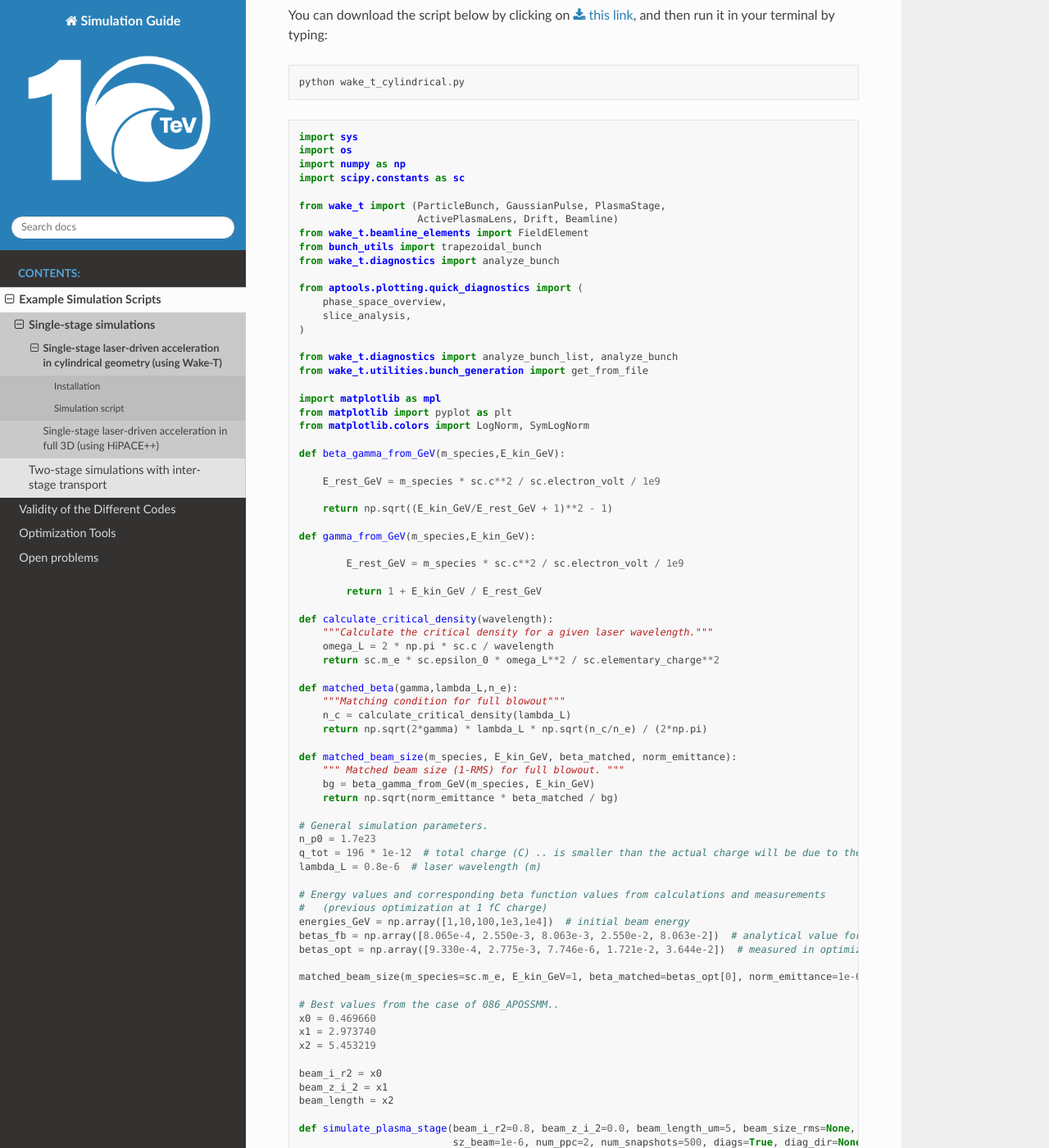
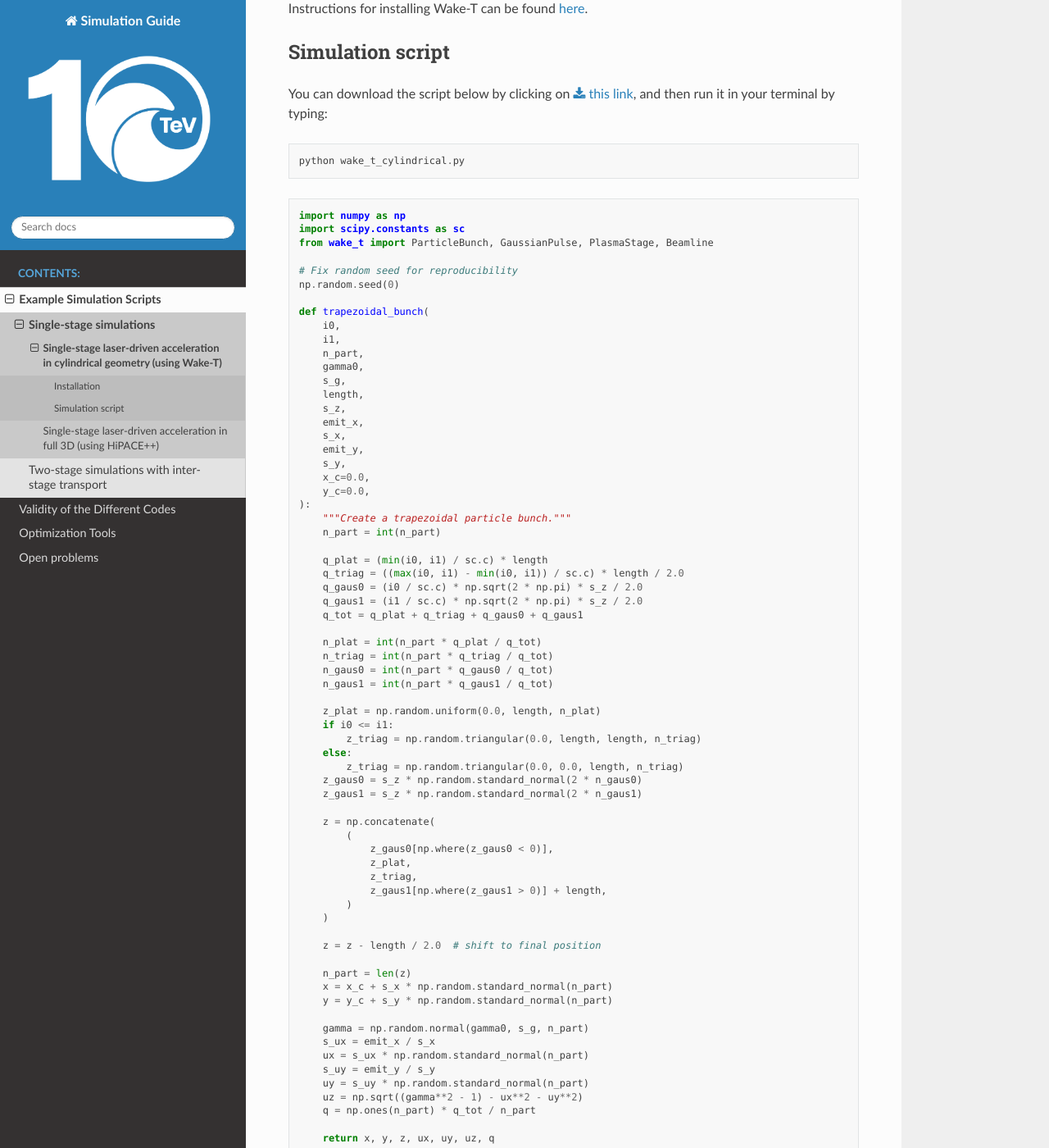
Before and after one commit to 10TeV-wakefield-collider/simulation_guide, a Sphinx documentation site: the page built from docs/example_simulations/single_stage/wake_t_cylindrical.rst, in a window 1280 px wide and 1400 px high, scrolled down 518 px. Shown: the whole window at 82% size. Built offline with Sphinx 7.4.7 and the Read the Docs theme 3.1.0, drawn with Linux system fonts in a browser that asks for light colours; some of the changed text lies outside the part shown.

Commit message:
Update simulation script

```diff
--- a/docs/example_simulations/single_stage/wake_t_cylindrical.py
+++ b/docs/example_simulations/single_stage/wake_t_cylindrical.py
@@ -1,47 +1,84 @@
-import sys
-import os
 import numpy as np
 import scipy.constants as sc
+from wake_t import ParticleBunch, GaussianPulse, PlasmaStage, Beamline
 
-from wake_t import (ParticleBunch, GaussianPulse, PlasmaStage,
-                    ActivePlasmaLens, Drift, Beamline)
-from wake_t.beamline_elements import FieldElement
-from bunch_utils import trapezoidal_bunch
-from wake_t.diagnostics import analyze_bunch
+# Fix random seed for reproducibility
+np.random.seed(0)
 
-from aptools.plotting.quick_diagnostics import (
-    phase_space_overview,
-    slice_analysis,
-)
+def trapezoidal_bunch(
+    i0,
+    i1,
+    n_part,
+    gamma0,
+    s_g,
+    length,
+    s_z,
+    emit_x,
+    s_x,
+    emit_y,
+    s_y,
+    x_c=0.0,
+    y_c=0.0,
+):
+    """Create a trapezoidal particle bunch."""
+    n_part = int(n_part)
 
-from wake_t.diagnostics import analyze_bunch_list, analyze_bunch
-from wake_t.utilities.bunch_generation import get_from_file
+    q_plat = (min(i0, i1) / sc.c) * length
+    q_triag = ((max(i0, i1) - min(i0, i1)) / sc.c) * length / 2.0
+    q_gaus0 = (i0 / sc.c) * np.sqrt(2 * np.pi) * s_z / 2.0
+    q_gaus1 = (i1 / sc.c) * np.sqrt(2 * np.pi) * s_z / 2.0
+    q_tot = q_plat + q_triag + q_gaus0 + q_gaus1
 
-import matplotlib as mpl
-from matplotlib import pyplot as plt
-from matplotlib.colors import LogNorm, SymLogNorm
+    n_plat = int(n_part * q_plat / q_tot)
+    n_triag = int(n_part * q_triag / q_tot)
+    n_gaus0 = int(n_part * q_gaus0 / q_tot)
+    n_gaus1 = int(n_part * q_gaus1 / q_tot)
+
+    z_plat = np.random.uniform(0.0, length, n_plat)
+    if i0 <= i1:
+        z_triag = np.random.triangular(0.0, length, length, n_triag)
+    else:
+        z_triag = np.random.triangular(0.0, 0.0, length, n_triag)
+    z_gaus0 = s_z * np.random.standard_normal(2 * n_gaus0)
+    z_gaus1 = s_z * np.random.standard_normal(2 * n_gaus1)
+
+    z = np.concatenate(
+        (
+            z_gaus0[np.where(z_gaus0 < 0)],
+            z_plat,
+            z_triag,
+            z_gaus1[np.where(z_gaus1 > 0)] + length,
+        )
+    )
+
+    z = z - length / 2.0  # shift to final position
+
+    n_part = len(z)
+    x = x_c + s_x * np.random.standard_normal(n_part)
+    y = y_c + s_y * np.random.standard_normal(n_part)
+
+    gamma = np.random.normal(gamma0, s_g, n_part)
+    s_ux = emit_x / s_x
+    ux = s_ux * np.random.standard_normal(n_part)
+    s_uy = emit_y / s_y
+    uy = s_uy * np.random.standard_normal(n_part)
+    uz = np.sqrt((gamma**2 - 1) - ux**2 - uy**2)
+    q = np.ones(n_part) * q_tot / n_part
+
+    return x, y, z, ux, uy, uz, q
 
 def beta_gamma_from_GeV(m_species,E_kin_GeV):
-
     E_rest_GeV = m_species * sc.c**2 / sc.electron_volt / 1e9
-
     return np.sqrt((E_kin_GeV/E_rest_GeV + 1)**2 - 1)
 
 def gamma_from_GeV(m_species,E_kin_GeV):
-
-        E_rest_GeV = m_species * sc.c**2 / sc.electron_volt / 1e9
-
-        return 1 + E_kin_GeV / E_rest_GeV
+    E_rest_GeV = m_species * sc.c**2 / sc.electron_volt / 1e9
+    return 1 + E_kin_GeV / E_rest_GeV
 
 def calculate_critical_density(wavelength):
     """Calculate the critical density for a given laser wavelength."""
     omega_L = 2 * np.pi * sc.c / wavelength
     return sc.m_e * sc.epsilon_0 * omega_L**2 / sc.elementary_charge**2
-
-def matched_beta(gamma,lambda_L,n_e):
-    """Matching condition for full blowout"""
-    n_c = calculate_critical_density(lambda_L)
-    return np.sqrt(2*gamma) * lambda_L * np.sqrt(n_c/n_e) / (2*np.pi)
 
 def matched_beam_size(m_species, E_kin_GeV, beta_matched, norm_emittance):
     """ Matched beam size (1-RMS) for full blowout. """
@@ -58,23 +95,17 @@ lambda_L = 0.8e-6  # laser wavelength (m)
 energies_GeV = np.array([1,10,100,1e3,1e4])  # initial beam energy
 betas_fb = np.array([8.065e-4, 2.550e-3, 8.063e-3, 2.550e-2, 8.063e-2])  # analytical value for full blowout
 betas_opt = np.array([9.330e-4, 2.775e-3, 7.746e-6, 1.721e-2, 3.644e-2])  # measured in optimization study
-
 matched_beam_size(m_species=sc.m_e, E_kin_GeV=1, beta_matched=betas_opt[0], norm_emittance=1e-6)
 
 # Best values from the case of 086_APOSSMM..
-x0 = 0.469660
-x1 = 2.973740
-x2 = 5.453219
-
-beam_i_r2 = x0
-beam_z_i_2 = x1
-beam_length = x2
+beam_i_r2 = 0.469660
+beam_z_i_2 = 2.973740
+beam_length = 5.453219
 
 def simulate_plasma_stage(beam_i_r2=0.8, beam_z_i_2=0.0, beam_length_um=5, beam_size_rms=None,
-                          sz_beam=1e-6, num_ppc=2, num_snapshots=500, diags=True, diag_dir=None, show_progress_bar=False):
+                          sz_beam=1e-6, num_ppc=2, num_snapshots=500, diags=True, show_progress_bar=False):
     # Laser parameters
     # ----------------
-
     a_0 = 2.36
     w_0 = 36e-6
     tau_fwhm = 7.33841e-14 * np.sqrt(2.0 * np.log(2))  # FWHM in intensity
@@ -94,10 +125,9 @@ def simulate_plasma_stage(beam_i_r2=0.8, beam_z_i_2=0.0, beam_length_um=5, beam_
     i1_beam = 2 * beam_i_r1 * i_avg
     i2_beam = 2 * beam_i_r2 * i_avg
 
-    n_part = 50000  # MG: originally 50k but yielded spiky phase space
+    n_part = 50000
     gamma_beam = gamma_from_GeV(m_species=sc.electron_mass, E_kin_GeV=energies_GeV[i])  # calculate beam gamma
     ene_sp = 0.1  # energy spread in %
-    # making a change here back to the original
     sz0 = sz_beam  # gaussian decay
     n_emitt_x = 1e-6
     n_emitt_y = 1e-6
@@ -110,7 +140,7 @@ def simulate_plasma_stage(beam_i_r2=0.8, beam_z_i_2=0.0, beam_length_um=5, beam_
         sx0 = beam_size_rms
         sy0 = beam_size_rms
 
-    # Generate bunch (already controls numpy seed for reproducibilty)
+    # Generate bunch
     x, y, z, ux, uy, uz, q = trapezoidal_bunch(
         i1_beam,
         i2_beam,
@@ -123,8 +153,6 @@ def simulate_plasma_stage(beam_i_r2=0.8, beam_z_i_2=0.0, beam_length_um=5, beam_
         s_x=sx0,
         emit_y=n_emitt_y,
         s_y=sy0,
-        zf=0.0,
-        tf=0.0,
     )
 
     z -= l_beam / 2 + z_beam  # shift the longitudinal beam position away from the driver
@@ -134,7 +162,6 @@ def simulate_plasma_stage(beam_i_r2=0.8, beam_z_i_2=0.0, beam_length_um=5, beam_
     # Plasma density profile
     # ----------------------
     l_plateau = 28.0e-2 # (m)  # SH change for short test
-    l_plasma = l_plateau
 
     # Determine guiding channel.
     r_e = sc.e**2 / (4.0 * np.pi * sc.epsilon_0 * sc.m_e * sc.c**2)
@@ -177,7 +204,7 @@ def simulate_plasma_stage(beam_i_r2=0.8, beam_z_i_2=0.0, beam_length_um=5, beam_
     kp = 2 * np.pi * np.sqrt(n_e_n_c) / lambda_L
     kpdz_inv = 40 # 1 / (kp * dz), resolution parameter where typically 20 - 40 is good
     #dz = tau_fwhm / 40 * sc.c  # 1 / (kp * dz) is about 20 in case 7.33841e-14 * np.sqrt(2.0 * np.log(2))
-    dz = 1 / kpdz_inv / kp  # MG: next step: make avariable with respect to beam length
+    dz = 1 / kpdz_inv / kp
     nr = int(r_max / dr)
     nz = int(l_box / dz)
     laser_evolution = True
@@ -203,8 +230,6 @@ def simulate_plasma_stage(beam_i_r2=0.8, beam_z_i_2=0.0, beam_length_um=5, beam_
         dz_fields= 1 * l_box,
         ppc=num_ppc,
         parabolic_coefficient=rel_delta_n_over_w2,
-        #bunch_pusher="boris",
-        #plasma_pusher="ab5",  # should be ab2 now
         laser_envelope_substeps=4,
         laser_envelope_nxi=nz * 4,
         max_gamma=25
@@ -216,13 +241,9 @@ def simulate_plasma_stage(beam_i_r2=0.8, beam_z_i_2=0.0, beam_length_um=5, beam_
         plasma_plateau,
     ])
 
-    if type(diag_dir) == str:
-        bunch_list = beamline.track(bunch, opmd_diag=diags, show_progress_bar=show_progress_bar, diag_dir=diag_dir)  # SH False show
-    else:
-        bunch_list = beamline.track(bunch, opmd_diag=diags, show_progress_bar=show_progress_bar)  # SH False show
-    return bunch_list, num_snapshots_plateau
+    beamline.track(bunch, opmd_diag=diags, show_progress_bar=show_progress_bar, diag_dir='diags')
 
-bunch_list, num_snaps_plateau = simulate_plasma_stage(
+simulate_plasma_stage(
     beam_i_r2=beam_i_r2,
     beam_z_i_2=beam_z_i_2,
     beam_length_um=beam_length,
@@ -230,6 +251,5 @@ bunch_list, num_snaps_plateau = simulate_plasma_stage(
     num_ppc=2,
     num_snapshots=50,
     diags=True,
-    diag_dir="./diags_sz_1e-7_ppc_2",
     show_progress_bar=True
 )
--- a/docs/example_simulations/single_stage/wake_t_cylindrical.rst
+++ b/docs/example_simulations/single_stage/wake_t_cylindrical.rst
@@ -4,6 +4,11 @@ Single-stage laser-driven acceleration in cylindrical geometry (using Wake-T)
 This page describes how to run a single-stage laser-driven acceleration simulation in cylindrical geometry,
 using the quasi-static code `Wake-T <https://wake-t.readthedocs.io/en/latest/>`_. For more details on the
 approximations made in Wake-T and their validity, see :doc:`../../validity_of_codes/index`.
+
+Overview:
+- Laser in a flat stage, with parabolic plasma channel for guiding
+- Trapezoidal beam ; beam transverse size and length need to be carefully chosen (typically with optimization)
+optimize matchign and beamloading
 
 Installation
 ------------
```
